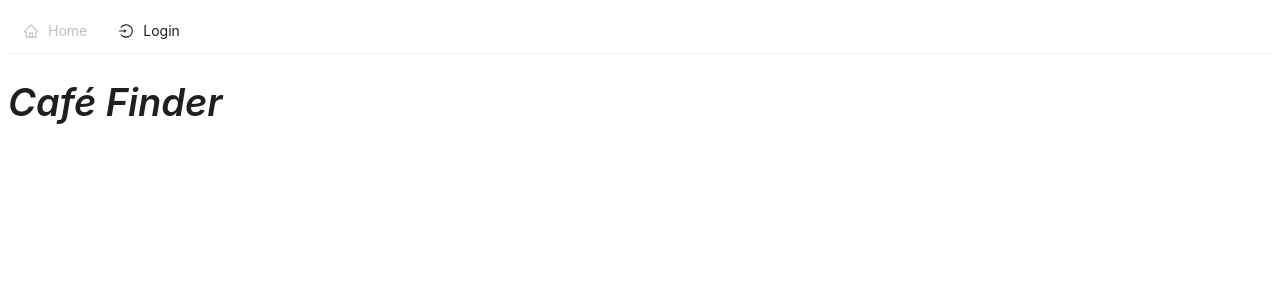
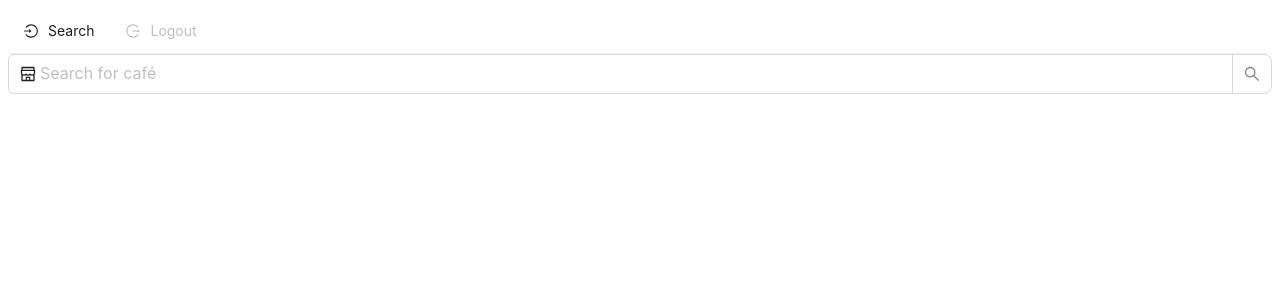
Before and after one commit to kuo220/wp_final_project, a React (Create React App) app in the folder frontend/: page /search in a window 1280 px wide. Shown: the top 300 px of the page. Built offline with nearby package versions, Linux system fonts and the light colour scheme.

Commit message:
add URL to page

```diff
--- a/frontend/package.json
+++ b/frontend/package.json
@@ -10,6 +10,7 @@
     "axios": "^1.2.1",
     "react": "^18.2.0",
     "react-dom": "^18.2.0",
+    "react-router-dom": "^6.6.1",
     "react-scripts": "5.0.1",
     "styled-components": "^5.3.6",
     "web-vitals": "^2.1.4"
--- a/frontend/src/App.js
+++ b/frontend/src/App.js
@@ -1,11 +1,11 @@
 import Login from './container/Login'
 import Home from './container/Home'
-import Titlebar from './container/Titlebar'
 import Register from './container/Register'
 import Search from './container/Search'
-import TitlebarSearch from './container/TitlebarSearch'
+import Cafe from './container/Cafe'
 import {useHooks} from './container/hooks/Hooks'
 import { useEffect } from 'react'
+import { BrowserRouter as Router, Route, Routes } from 'react-router-dom';
 
 
 function App() {
@@ -20,24 +20,15 @@ function App() {
 
 	return (
 		<>
-			{
-				currentpage === 'Home' ? <Titlebar/>
-				:
-				currentpage === 'Login' ? <Titlebar/>
-				:
-				currentpage === 'Search' ? <TitlebarSearch/>
-				:
-				<Titlebar/>
-			}
-			{
-				currentpage === 'Home' ? <Home/>
-				:
-				currentpage === 'Login' ? <Login/>
-				:
-				currentpage === 'Search' ? <Search/>
-				:
-				<Register/>
-			}
+			<Router>
+				<Routes>
+					<Route path="/" element={<Home/>} />
+					<Route path="/login" element={<Login/>} />
+					<Route path="/search" element={<Search/>} />
+					<Route path="/register" element={<Register/>} />
+					<Route path="/restaurant/:id" element={<Cafe/>} />
+				</Routes>
+        	</Router>
 		</>
 	);
 }
--- /dev/null
+++ b/frontend/src/container/Cafe.js
@@ -0,0 +1,9 @@
+function Cafe() {
+	return(
+        <>
+
+        </>
+    )
+}
+
+export default Cafe;
--- a/frontend/src/container/Home.js
+++ b/frontend/src/container/Home.js
@@ -1,12 +1,16 @@
 import { Typography } from 'antd';
+import Titlebar from './Titlebar'
 
 function Home() {
 	return(
-        <Typography.Title
-            italic
-        >
-            Café Finder
-        </Typography.Title>
+        <>
+            <Titlebar/>
+            <Typography.Title
+                italic
+            >
+                Café Finder
+            </Typography.Title>
+        </>
     )
 }
 
--- a/frontend/src/container/Login.js
+++ b/frontend/src/container/Login.js
@@ -2,6 +2,8 @@ import {Input, Button} from 'antd';
 import { UserOutlined } from "@ant-design/icons";
 import { useState , useRef } from "react";
 import {useHooks} from './hooks/Hooks'
+import Titlebar from './Titlebar'
+import { useNavigate } from 'react-router-dom';
 
 function Login() {
 	const [name, setName] = useState('');
@@ -15,8 +17,11 @@ function Login() {
 		return a;
 	}
 
+	const navigate = useNavigate();
+
 	return (
 		<>
+			<Titlebar/>
 			<Input
 				size="large"
 				style={{ width: 300, margin: 10 }}
@@ -40,10 +45,10 @@ function Login() {
 				value={appear_password(password)}
 				onChange={(e) => setPassword(e.target.value)}
 				enterButton="Sign In"
-			onSearch={()=>{setLogin(true); setCurrentpage('Search');}}
+				onSearch={()=>{setLogin(true); navigate('/search')}}
 			/>
 			<div/>
-		<Button onClick={()=>{setCurrentpage('register')}}>Click here to register</Button>
+			<Button onClick={()=>{navigate('/register')}}>Click here to register</Button>
 		</>
 	);
 }
--- a/frontend/src/container/Register.js
+++ b/frontend/src/container/Register.js
@@ -2,6 +2,7 @@ import { Menu } from 'antd';
 import { EditOutlined, HomeOutlined, SearchOutlined, LoginOutlined, LogoutOutlined, BlockOutlined } from '@ant-design/icons';
 import { useState , useRef, useEffect } from "react";
 import {useHooks} from './hooks/Hooks'
+import Titlebar from './Titlebar';
 
 function Register() {
   //const [current, setCurrent] = useState('Login');
@@ -9,6 +10,7 @@ function Register() {
 
   return(
     <>
+      <Titlebar/>
       register
     </>
   )
--- a/frontend/src/container/Search.js
+++ b/frontend/src/container/Search.js
@@ -2,17 +2,19 @@ import { Input, Menu } from 'antd';
 import { ShopOutlined } from "@ant-design/icons";
 import { useState , useRef, useEffect } from "react";
 import {useHooks} from './hooks/Hooks'
+import TitlebarSearch from './TitlebarSearch'
 
-function Home() {
+function Search() {
 	return(
     <>
-	<Input.Search
-		size="large"
-		placeholder="Search for café"
-		prefix={<ShopOutlined />}
-	/>
+		<TitlebarSearch/>
+		<Input.Search
+			size="large"
+			placeholder="Search for café"
+			prefix={<ShopOutlined />}
+		/>
     </>
   )
 }
 
-export default Home;
+export default Search;
--- a/frontend/src/container/Titlebar.js
+++ b/frontend/src/container/Titlebar.js
@@ -1,11 +1,15 @@
 import { Menu } from 'antd';
 import { EditOutlined, HomeOutlined, SearchOutlined, LoginOutlined, LogoutOutlined, BlockOutlined } from '@ant-design/icons';
 import { useState , useRef, useEffect } from "react";
-import {useHooks} from './hooks/Hooks'
+import {useHooks} from './hooks/Hooks';
+import { useNavigate } from 'react-router-dom';
+
 
 function Titlebar() {
   //const [current, setCurrent] = useState('Login');
   const {login, setLogin, currentpage, setCurrentpage} = useHooks();
+
+  const navigate = useNavigate();
 
   const items = [
     // {
@@ -28,25 +32,28 @@ function Titlebar() {
     // },
     {
       label:'Home',
-      key:'Home',
+      key:'home',
       icon:<HomeOutlined />,
-      disabled: !login,
+      //disabled: !login,
     },
     {
       label:'Login',
-      key:'Login',
+      key:'login',
       icon:<LoginOutlined />,
-      disabled: login,
+      //disabled: login,
     },
   ]
 
   const handleClick = (e) => {
-    setCurrentpage(e.key);
+    let path;
+    if(e.key === 'home') path = '/';
+    else path = `/${e.key}`;
+    navigate(path);
   }
 
   return(
     <>
-      <Menu onClick={handleClick} selectedKeys={[currentpage]} mode="horizontal" items={items} />
+      <Menu onClick={ handleClick } mode="horizontal" items={items} />
     </>
   )
 }
--- a/frontend/src/container/TitlebarSearch.js
+++ b/frontend/src/container/TitlebarSearch.js
@@ -2,32 +2,38 @@ import { Menu } from 'antd';
 import { EditOutlined, HomeOutlined, SearchOutlined, LoginOutlined, LogoutOutlined, BlockOutlined } from '@ant-design/icons';
 import { useState , useRef, useEffect } from "react";
 import {useHooks} from './hooks/Hooks'
+import { useNavigate } from 'react-router-dom';
 
 function TitlebarSearch() {
   const {login, setLogin, currentpage, setCurrentpage} = useHooks();
 
+  const navigate = useNavigate();
+
   const items = [
     {
       label:'Search',
-      key:'Search',
+      key:'search',
       icon:<LoginOutlined />,
       disabled: login,
     },
     {
       label:'Logout',
-      key:'Logout',
+      key:'logout',
       icon:<LogoutOutlined />,
       disabled: !login,
     },
   ]
 
   const handleClick = (e) => {
-    setCurrentpage(e.key);
+    let path;
+    if(e.key === 'logout') path = '/';
+    else path = `/${e.key}`;
+    navigate(path);
   }
 
   return(
     <>
-      <Menu onClick={handleClick} selectedKeys={[currentpage]} mode="horizontal" items={items} />
+      <Menu onClick={ handleClick } selectedKeys={[currentpage]} mode="horizontal" items={items} />
     </>
   )
 }
```
Also changed, not shown: 1 other file (tests, documents, lock files or other folders). Lines whose indentation alone changed are shown as unchanged.
